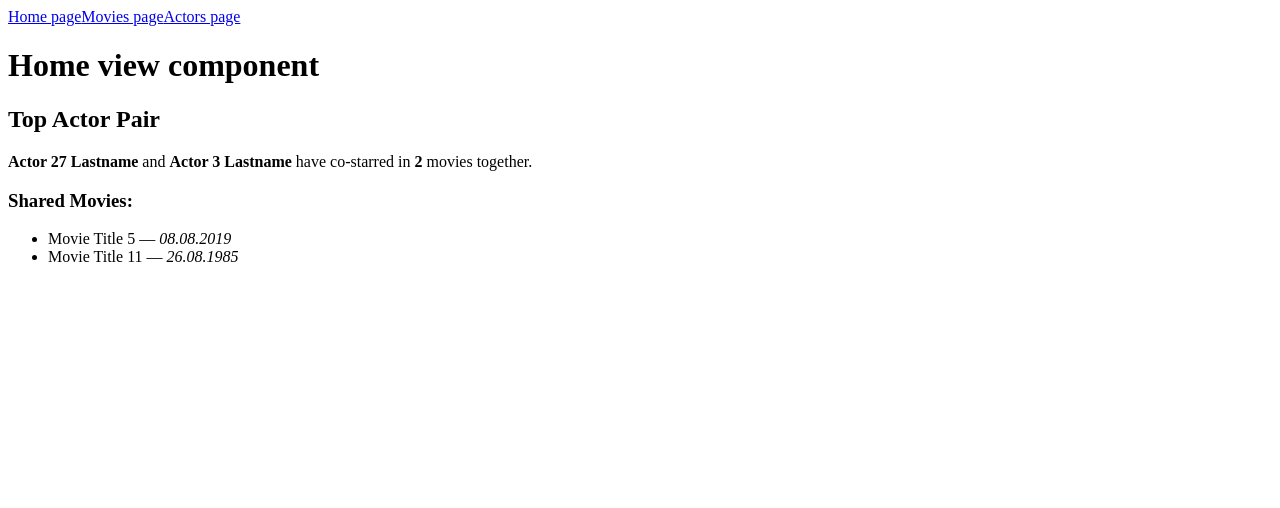
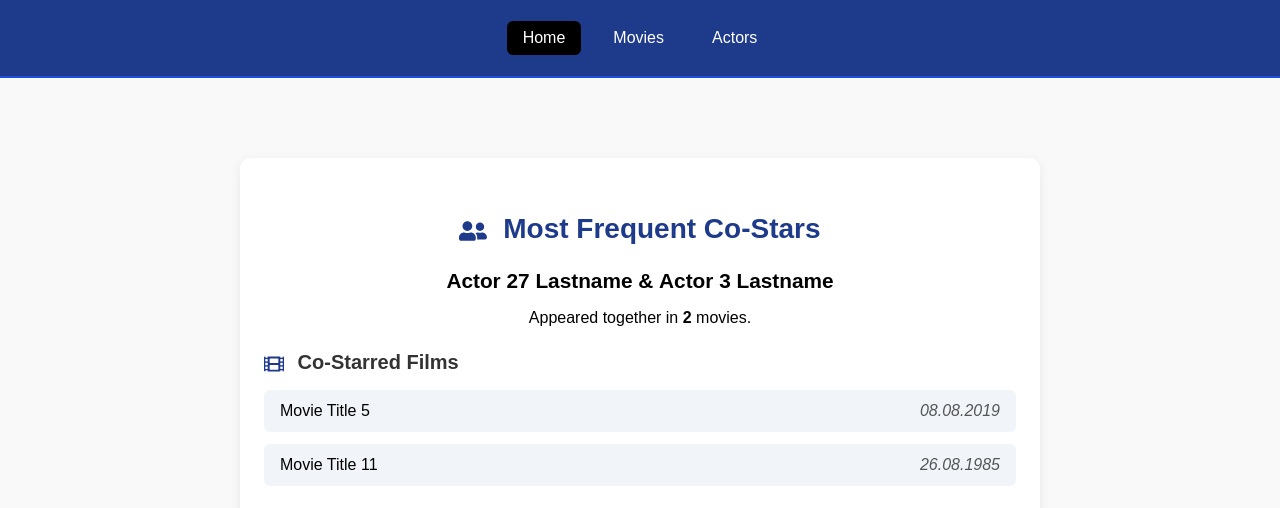
Before and after one commit to KostovPV/retake, a React (Vite) app: page / in a window 1280 px wide. Shown: the top 508 px of the page. Built offline with nearby package versions, Linux system fonts and the light colour scheme.

Commit message:
implement styles for the HomeView

```diff
--- a/package.json
+++ b/package.json
@@ -12,6 +12,7 @@
   "dependencies": {
     "react": "^19.1.0",
     "react-dom": "^19.1.0",
+    "react-icons": "^5.5.0",
     "react-router-dom": "^7.7.1"
   },
   "devDependencies": {
--- a/src/App.jsx
+++ b/src/App.jsx
@@ -8,14 +8,14 @@ function App() {
   return (
     <>
       <Header />
-      <Routes>
-        <Route path="/" element={<HomeView />} />
-        <Route path="/movies" element={<MovieView />} />
-        <Route path="/actors" element={<ActorView />} />
-      </Routes>
-
+      <main className="app-container">
+        <Routes>
+          <Route path="/" element={<HomeView />} />
+          <Route path="/movies" element={<MovieView />} />
+          <Route path="/actors" element={<ActorView />} />
+        </Routes>
+      </main>
     </>
-
   );
 }
 
--- /dev/null
+++ b/src/components/Header.css
@@ -0,0 +1,35 @@
+.custom-navbar {
+  background-color: #1e3a8a;
+  padding: 0.5rem 1rem;
+  border-bottom: 2px solid #1d4ed8;
+}
+
+.custom-navbar-container {
+  max-width: 1200px;
+  margin: 0 auto;
+  display: flex;
+  align-items: center;
+  height: 60px;
+  justify-content: center;
+}
+
+.custom-navbar-links {
+  display: flex;
+  gap: 1rem;
+}
+
+.custom-navbar-link {
+  color: white;
+  text-decoration: none;
+  padding: 0.5rem 1rem;
+  border-radius: 0.375rem;
+  transition: background-color 0.2s ease;
+}
+
+.custom-navbar-link:hover {
+  background-color: #1e40af;
+}
+
+.custom-navbar-link.active {
+  background-color: #000;
+}
--- a/src/components/Header.jsx
+++ b/src/components/Header.jsx
@@ -1,12 +1,35 @@
-import { Link } from 'react-router-dom';
+import { Link, useLocation } from 'react-router-dom';
+import './Header.css'; // custom styles
 
+const Header = () => {
+  const location = useLocation();
 
-const Header = () => (
-  <header className="header">
-  <Link to='/'>Home page</Link>
-  <Link to='/movies'>Movies page</Link>
-  <Link to='/actors'>Actors page</Link>
-  </header>
-);
+  return (
+    <header className="custom-navbar">
+      <nav className="custom-navbar-container">
+        <div className="custom-navbar-links">
+          <Link
+            to="/"
+            className={`custom-navbar-link ${location.pathname === '/' ? 'active' : ''}`}
+          >
+            Home
+          </Link>
+          <Link
+            to="/movies"
+            className={`custom-navbar-link ${location.pathname === '/movies' ? 'active' : ''}`}
+          >
+            Movies
+          </Link>
+          <Link
+            to="/actors"
+            className={`custom-navbar-link ${location.pathname === '/actors' ? 'active' : ''}`}
+          >
+            Actors
+          </Link>
+        </div>
+      </nav>
+    </header>
+  );
+};
 
 export default Header;
--- /dev/null
+++ b/src/components/TopActorPair.css
@@ -0,0 +1,102 @@
+.top-actor-pair {
+  background-color: white;
+  padding: 2rem 1.5rem;
+  border-radius: 10px;
+  box-shadow: 0 3px 12px rgba(0, 0, 0, 0.07);
+  max-width: 800px;
+  margin: 0 auto;
+  margin-top: 2rem;
+}
+
+/* Section Title */
+.section-title {
+  font-size: 1.75rem;
+  font-weight: bold;
+  color: #1e3a8a;
+  text-align: center;
+  margin-bottom: 1.5rem;
+}
+
+/* Actor Pair Names */
+.actor-pair-names {
+  font-size: 1.3rem;
+  font-weight: 600;
+  text-align: center;
+  margin-bottom: 0.25rem;
+}
+
+.actor-pair-count {
+  font-size: 1rem;
+  text-align: center;
+  margin-bottom: 1.5rem;
+}
+
+.icon-title,
+.section-icon {
+  margin-right: 0.5rem;
+  vertical-align: middle;
+  color: #1e3a8a;
+}
+
+/* Shared Movies Header */
+.shared-movies-header {
+  font-size: 1.25rem;
+  font-weight: 600;
+  color: #333;
+  margin-bottom: 1rem;
+  margin-top: 1rem;
+}
+
+/* Movie List */
+.shared-movies-list {
+  list-style: none;
+  padding: 0;
+  display: flex;
+  flex-direction: column;
+  gap: 0.75rem;
+}
+
+/* Movie Card */
+.shared-movie-item {
+  background-color: #f1f5f9;
+  padding: 0.75rem 1rem;
+  border-radius: 6px;
+  display: flex;
+  justify-content: space-between;
+  font-size: 1rem;
+}
+
+.movie-title {
+  font-weight: 500;
+}
+
+.movie-date {
+  font-style: italic;
+  color: #555;
+}
+
+/* For small screens*/
+@media (max-width: 480px) {
+  .top-actor-pair {
+    padding: 1.25rem 1rem;
+  }
+
+  .section-title {
+    font-size: 1.4rem;
+  }
+
+  .actor-pair-names {
+    font-size: 1.1rem;
+  }
+
+  .shared-movie-item {
+    font-size: 0.95rem;
+    flex-direction: column;
+    align-items: flex-start;
+    gap: 0.25rem;
+  }
+
+  .movie-date {
+    font-size: 0.9rem;
+  }
+}
--- a/src/components/TopActorPair.jsx
+++ b/src/components/TopActorPair.jsx
@@ -1,6 +1,7 @@
 import React, { useMemo } from 'react';
-import { convertToEuropeanDate } from "../utils/dateUtils";
-
+import { convertToEuropeanDate } from '../utils/dateUtils';
+import './TopActorPair.css';
+import { FaUserFriends, FaFilm } from 'react-icons/fa';
 
 function TopActorPair({ actors, roles, movies }) {
   const topPair = useMemo(() => {
@@ -41,48 +42,52 @@ function TopActorPair({ actors, roles, movies }) {
     if (!topPairKey) return null;
 
     const [id1, id2] = topPairKey.split('-');
-    const actor1 = actors.find(actor => actor.ID === id1);
-    const actor2 = actors.find(actor => actor.ID === id2);
+    const actor1 = actors.find((a) => a.ID === id1);
+    const actor2 = actors.find((a) => a.ID === id2);
 
     // Step 4: Get shared movies
     const sharedMovieIDs = roles
-      .filter(role =>
-        role.ActorID === id1 || role.ActorID === id2
-      )
-      .reduce((acc, role) => {
-        if (!acc[role.MovieID]) acc[role.MovieID] = new Set();
-        acc[role.MovieID].add(role.ActorID);
+      .filter((r) => r.ActorID === id1 || r.ActorID === id2)      .reduce((acc, r) => {
+        if (!acc[r.MovieID]) acc[r.MovieID] = new Set();
+        acc[r.MovieID].add(r.ActorID);
         return acc;
       }, {});
 
     const sharedMovies = Object.entries(sharedMovieIDs)
       .filter(([_, actorSet]) => actorSet.has(id1) && actorSet.has(id2))
-      .map(([movieID]) => movies.find(movie => movie.ID === movieID))
+      .map(([movieID]) => movies.find((m) => m.ID === movieID))
       .filter(Boolean);
 
     return {
       actor1,
       actor2,
       count: maxCount,
-      sharedMovies
+      sharedMovies,
     };
   }, [actors, roles, movies]);
 
-  if (!topPair) return <div>No top pair found.</div>;
+  if (!topPair) return <div>No top actor pair found.</div>;
 
   return (
-    <div>
-      <h2>Top Actor Pair</h2>
-      <p>
-        <strong>{topPair.actor1.FullName}</strong> and <strong>{topPair.actor2.FullName}</strong>{' '}
-        have co-starred in <strong>{topPair.count}</strong> movies together.
+    <div className="top-actor-pair">
+      <h2 className="section-title">
+        <FaUserFriends className="section-icon" /> Most Frequent Co-Stars
+      </h2>
+      <div className="actor-pair-names">
+        <strong>{topPair.actor1.FullName}</strong> & <strong>{topPair.actor2.FullName}</strong>
+      </div>
+      <p className="actor-pair-count">
+        Appeared together in <strong>{topPair.count}</strong> movies.
       </p>
 
-      <h3>Shared Movies:</h3>
-      <ul>
+      <h3 className="shared-movies-header">
+        <FaFilm className="icon-title" /> Co-Starred Films
+      </h3>
+      <ul className="shared-movies-list">
         {topPair.sharedMovies.map((movie) => (
-          <li key={movie.ID}>
-            {movie.Title} — <em>{convertToEuropeanDate(movie.ReleaseDate)}</em>
+          <li key={movie.ID} className="shared-movie-item">
+            <span className="movie-title">{movie.Title}</span>
+            <span className="movie-date">{convertToEuropeanDate(movie.ReleaseDate)}</span>
           </li>
         ))}
       </ul>
--- a/src/index.css
+++ b/src/index.css
@@ -0,0 +1,29 @@
+html, body {
+  min-width: 350px;
+  width: 100%;
+  overflow-x: auto;
+}
+
+body {
+  font-family: sans-serif;
+  margin: 0;
+  padding: 0;
+  box-sizing: border-box;
+  background-color: #f9f9f9;
+  min-width: 350px;
+}
+
+.app-container {
+  max-width: 1200px;
+  margin: 0 auto;
+  padding: 1rem;
+}
+
+@media (max-width: 480px) {
+  .custom-navbar-container,
+  .app-container,
+  .home-view {
+    padding-left: 0.5rem;
+    padding-right: 0.5rem;
+  }
+}
--- a/src/main.jsx
+++ b/src/main.jsx
@@ -3,6 +3,7 @@ import ReactDOM from 'react-dom/client';
 import { BrowserRouter } from 'react-router-dom';
 import App from './App';
 import { DataProvider } from './context/DataContext';
+import './index.css';
 
 ReactDOM.createRoot(document.getElementById('root')).render(
   <React.StrictMode>
--- /dev/null
+++ b/src/views/HomeView.css
@@ -0,0 +1,11 @@
+.home-view {
+  padding: 2rem 1rem;
+  max-width: 800px;
+  margin: 0 auto;
+}
+
+@media (max-width: 480px) {
+  .home-view {
+    padding: 1rem 0.5rem;
+  }
+}
--- a/src/views/HomeView.jsx
+++ b/src/views/HomeView.jsx
@@ -1,13 +1,14 @@
 import { useContext } from 'react';
 import { DataContext } from '../context/DataContext';
 import TopActorPair from '../components/TopActorPair';
+import './HomeView.css';
 
 function HomeView() {
   const { actors, roles, movies } = useContext(DataContext);
 
   return (
     <div className="home-view">
-      <h1>Home view component</h1>
+      {/* <h1>Home view component</h1> */}
       <TopActorPair actors={actors} roles={roles} movies={movies} />
 
     </div>
```
Also changed, not shown: 1 other file (tests, documents, lock files or other folders).
